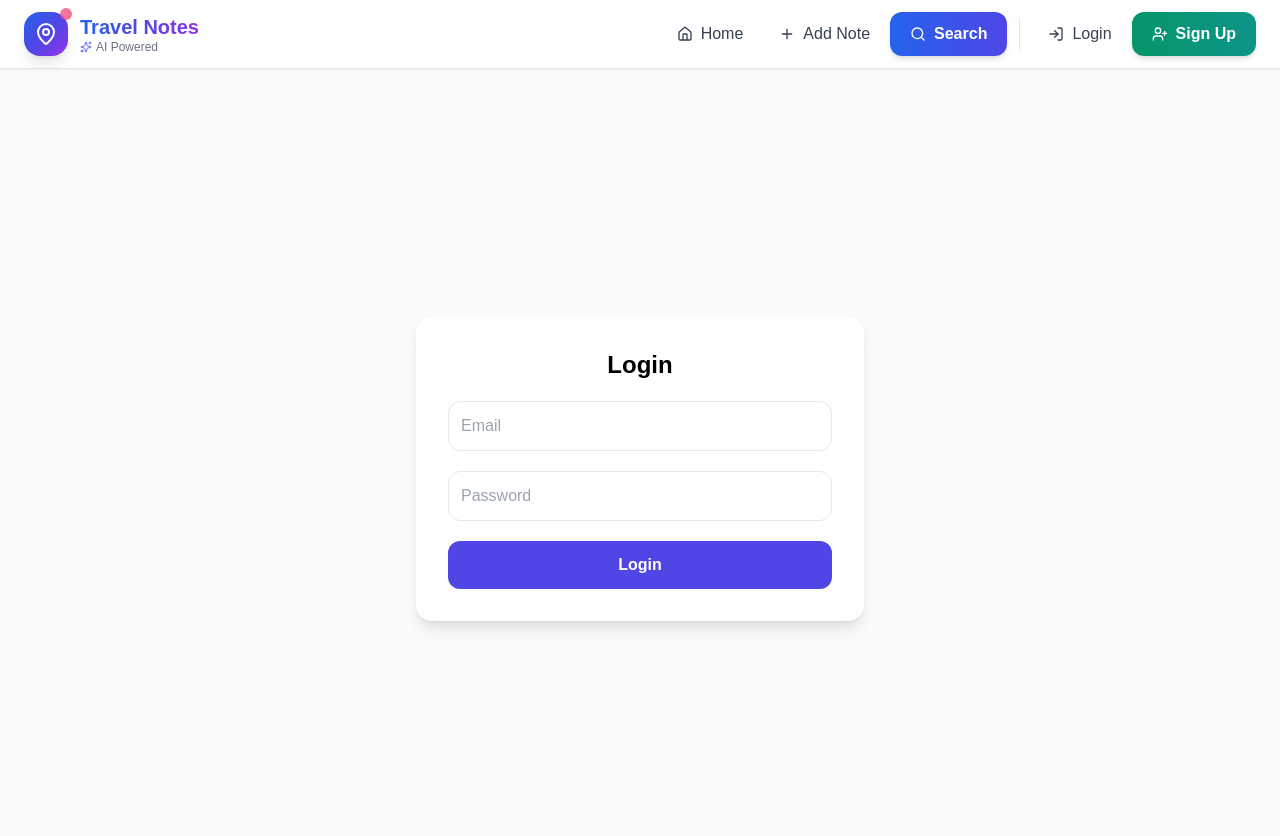
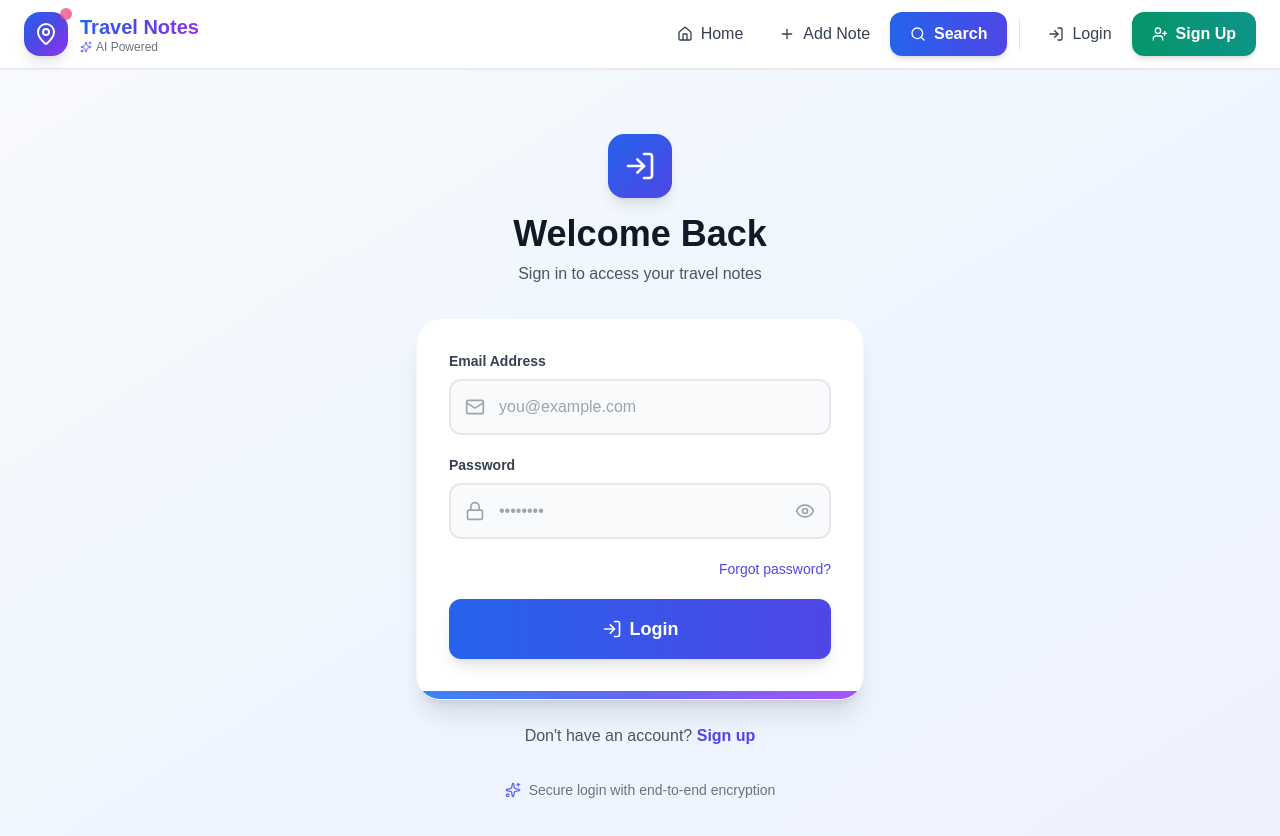
Before and after one commit to Rohit273848/travel-notes-app, a React app in the folder frontend/: page /login in a window 1280 px wide. Shown: the top 836 px of the page. Built offline with nearby package versions, Linux system fonts and the light colour scheme; the HTML template or start-up script is replaced by a standard one.

Commit message:
created new login page

```diff
--- a/frontend/src/pages/Login.jsx
+++ b/frontend/src/pages/Login.jsx
@@ -1,11 +1,14 @@
 import { useState } from "react";
 import { useNavigate } from "react-router-dom";
 
+import { Mail, Lock, LogIn, Loader2, Eye, EyeOff, Sparkles } from "lucide-react";
+
 const Login = () => {
     const [email, setEmail] = useState("");
+    const navigate = useNavigate();
     const [password, setPassword] = useState("");
     const [loading, setLoading] = useState(false);
-  const navigate = useNavigate();
+    const [showPassword, setShowPassword] = useState(false);
 
     const handleSubmit = async (e) => {
         e.preventDefault();
@@ -29,7 +32,7 @@ const Login = () => {
                 return;
             }
 
-      // Save token
+            // ✅ SAVE LOGIN DATA
             localStorage.setItem("token", data.token);
             localStorage.setItem("user", JSON.stringify(data.user));
 
@@ -45,39 +48,124 @@ const Login = () => {
     };
 
     return (
-    <div className="min-h-screen flex items-center justify-center bg-slate-50 px-4">
-      <form
-        onSubmit={handleSubmit}
-        className="bg-white p-8 rounded-2xl shadow-lg w-full max-w-md space-y-5"
-      >
-        <h2 className="text-2xl font-bold text-center">Login</h2>
+        <div className="min-h-screen bg-gradient-to-br from-slate-50 via-blue-50 to-indigo-50 flex items-center justify-center px-4 py-12">
+            <div className="w-full max-w-md">
 
+                {/* Header Section */}
+                <div className="text-center mb-8">
+                    <div className="inline-flex items-center justify-center w-16 h-16 bg-gradient-to-br from-blue-600 to-indigo-600 rounded-2xl shadow-lg mb-4">
+                        <LogIn className="w-8 h-8 text-white" />
+                    </div>
+                    <h1 className="text-4xl font-bold text-gray-900 mb-2">Welcome Back</h1>
+                    <p className="text-gray-600">Sign in to access your travel notes</p>
+                </div>
+
+                {/* Login Form Card */}
+                <div className="bg-white rounded-3xl shadow-xl border border-gray-100 overflow-hidden">
+                    <div className="p-8">
+                        <div className="space-y-5">
+
+                            {/* Email Input */}
+                            <div>
+                                <label className="block text-sm font-semibold text-gray-700 mb-2">
+                                    Email Address
+                                </label>
+                                <div className="relative">
+                                    <div className="absolute left-4 top-1/2 -translate-y-1/2 text-gray-400">
+                                        <Mail className="w-5 h-5" />
+                                    </div>
                                     <input
                                         type="email"
-          placeholder="Email"
+                                        placeholder="you@example.com"
                                         value={email}
                                         onChange={(e) => setEmail(e.target.value)}
                                         required
-          className="w-full p-3 border rounded-xl"
+                                        className="w-full pl-12 pr-4 py-3.5 bg-gray-50 border-2 border-gray-200 rounded-xl text-gray-900 placeholder-gray-400 transition-all duration-200 focus:outline-none focus:bg-white focus:border-indigo-500 focus:ring-4 focus:ring-indigo-100"
                                     />
+                                </div>
+                            </div>
 
+                            {/* Password Input */}
+                            <div>
+                                <label className="block text-sm font-semibold text-gray-700 mb-2">
+                                    Password
+                                </label>
+                                <div className="relative">
+                                    <div className="absolute left-4 top-1/2 -translate-y-1/2 text-gray-400">
+                                        <Lock className="w-5 h-5" />
+                                    </div>
                                     <input
-          type="password"
-          placeholder="Password"
+                                        type={showPassword ? "text" : "password"}
+                                        placeholder="••••••••"
                                         value={password}
                                         onChange={(e) => setPassword(e.target.value)}
                                         required
-          className="w-full p-3 border rounded-xl"
+                                        className="w-full pl-12 pr-12 py-3.5 bg-gray-50 border-2 border-gray-200 rounded-xl text-gray-900 placeholder-gray-400 transition-all duration-200 focus:outline-none focus:bg-white focus:border-indigo-500 focus:ring-4 focus:ring-indigo-100"
                                     />
+                                    <button
+                                        type="button"
+                                        onClick={() => setShowPassword(!showPassword)}
+                                        className="absolute right-4 top-1/2 -translate-y-1/2 text-gray-400 hover:text-gray-600 transition-colors duration-200"
+                                    >
+                                        {showPassword ? <EyeOff className="w-5 h-5" /> : <Eye className="w-5 h-5" />}
+                                    </button>
+                                </div>
+                            </div>
 
+                            {/* Forgot Password Link */}
+                            <div className="flex justify-end">
+                                <button type="button" className="text-sm font-medium text-indigo-600 hover:text-indigo-700 transition-colors duration-200">
+                                    Forgot password?
+                                </button>
+                            </div>
+
+                            {/* Submit Button */}
                             <button
-          type="submit"
+                                onClick={handleSubmit}
                                 disabled={loading}
-          className="w-full bg-indigo-600 text-white py-3 rounded-xl font-semibold"
+                                className="w-full bg-gradient-to-r from-blue-600 to-indigo-600 text-white py-4 rounded-xl font-semibold text-lg shadow-lg hover:shadow-xl hover:from-blue-700 hover:to-indigo-700 transform hover:-translate-y-0.5 transition-all duration-200 disabled:opacity-50 disabled:cursor-not-allowed disabled:transform-none flex items-center justify-center gap-2"
                             >
-          {loading ? "Logging in..." : "Login"}
+                                {loading ? (
+                                    <>
+                                        <Loader2 className="w-5 h-5 animate-spin" />
+                                        Logging in...
+                                    </>
+                                ) : (
+                                    <>
+                                        <LogIn className="w-5 h-5" />
+                                        Login
+                                    </>
+                                )}
                             </button>
-      </form>
+                        </div>
+                    </div>
+
+                    {/* Bottom Accent */}
+                    <div className="h-2 bg-gradient-to-r from-blue-500 via-indigo-500 to-purple-500"></div>
+                </div>
+
+                {/* Sign Up Link */}
+                <div className="mt-6 text-center">
+                    <p className="text-gray-600">
+                        Don't have an account?{" "}
+                        <button
+                            onClick={() => navigate("/signup")}
+                            className="font-semibold text-indigo-600 hover:text-indigo-700 transition-colors duration-200"
+                        >
+                            Sign up
+                        </button>
+
+                    </p>
+                </div>
+
+                {/* Additional Info */}
+                <div className="mt-8 text-center">
+                    <div className="inline-flex items-center gap-2 text-sm text-gray-500">
+                        <Sparkles className="w-4 h-4 text-indigo-500" />
+                        <span>Secure login with end-to-end encryption</span>
+                    </div>
+                </div>
+            </div>
         </div>
     );
 };
```
Lines whose indentation alone changed are shown as unchanged.
